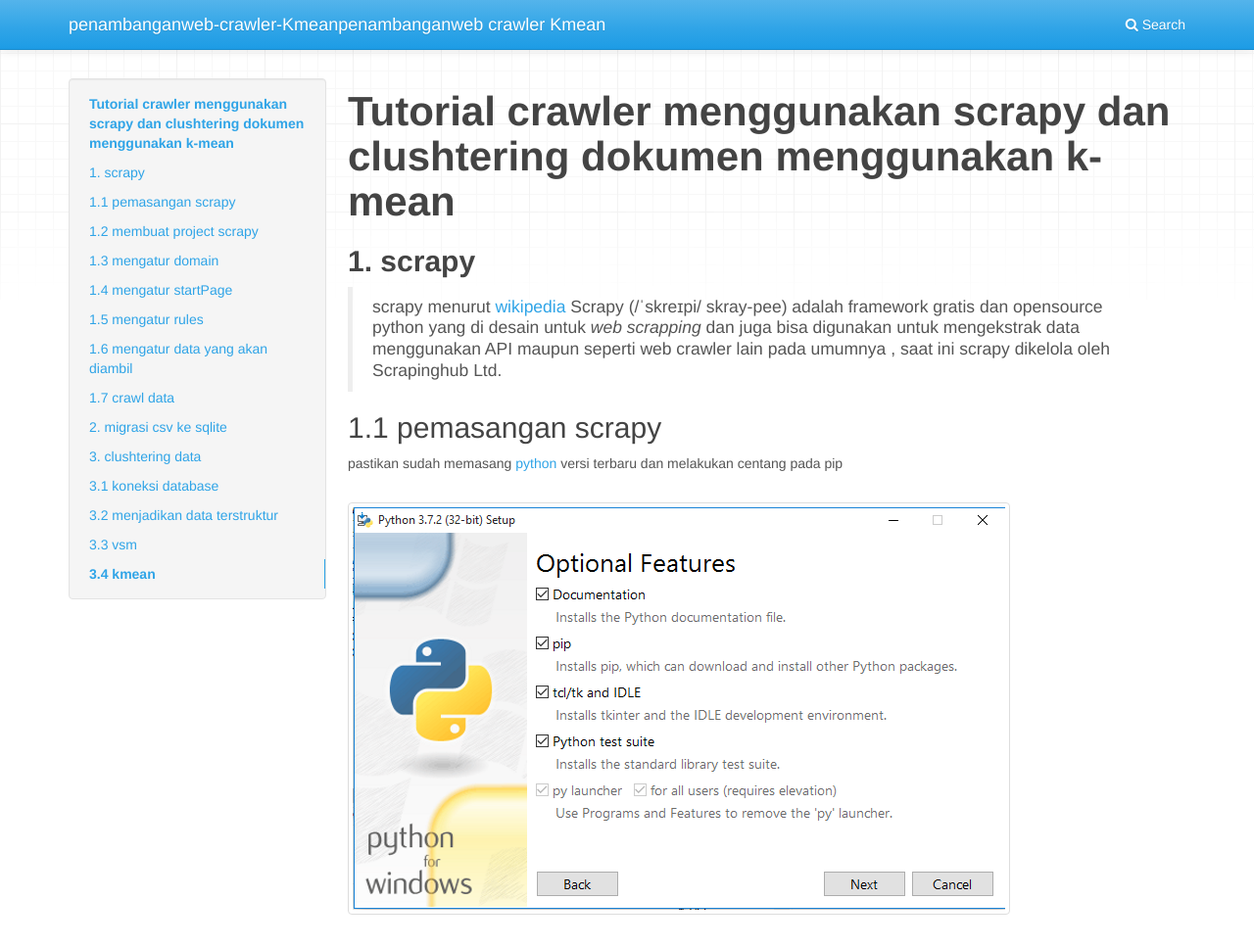
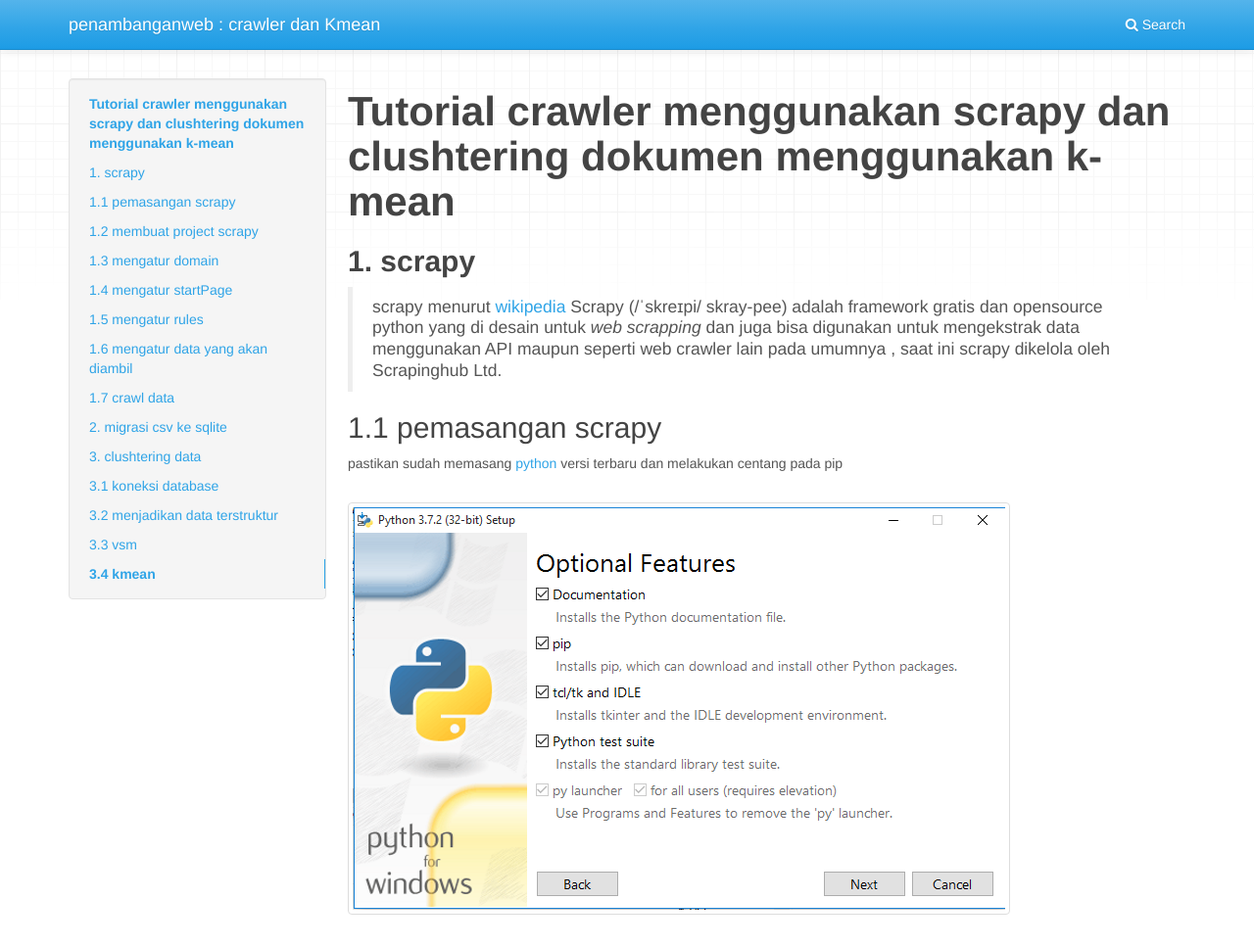
Before and after one commit to ariefzzz/penambanganweb-crawler-Kmean, a plain HTML site: page docs/index.html in a window 1280 px wide. Shown: the top 967 px of the page at 98% size. Drawn offline with nearby package versions, Linux system fonts and the light colour scheme.

Commit message:
Update index.html

```diff
--- a/docs/index.html
+++ b/docs/index.html
@@ -8,7 +8,7 @@
 
 
         <link rel="shortcut icon" href="img/favicon.ico">
-        <title>penambanganweb-crawler-Kmeanpenambanganweb crawler Kmean</title>
+        <title>penambanganweb : crawler dan Kmean</title>
         <link href="css/bootstrap-custom.min.css" rel="stylesheet">
         <link href="css/font-awesome.min.css" rel="stylesheet">
         <link href="css/base.css" rel="stylesheet">
@@ -32,7 +32,7 @@
 
                 <!-- Collapsed navigation -->
                 <div class="navbar-header">
-                    <a class="navbar-brand" href=".">penambanganweb-crawler-Kmeanpenambanganweb crawler Kmean</a>
+                    <a class="navbar-brand" href=".">penambanganweb : crawler dan Kmean</a>
                 </div>
 
                 <!-- Expanded navigation -->
```
